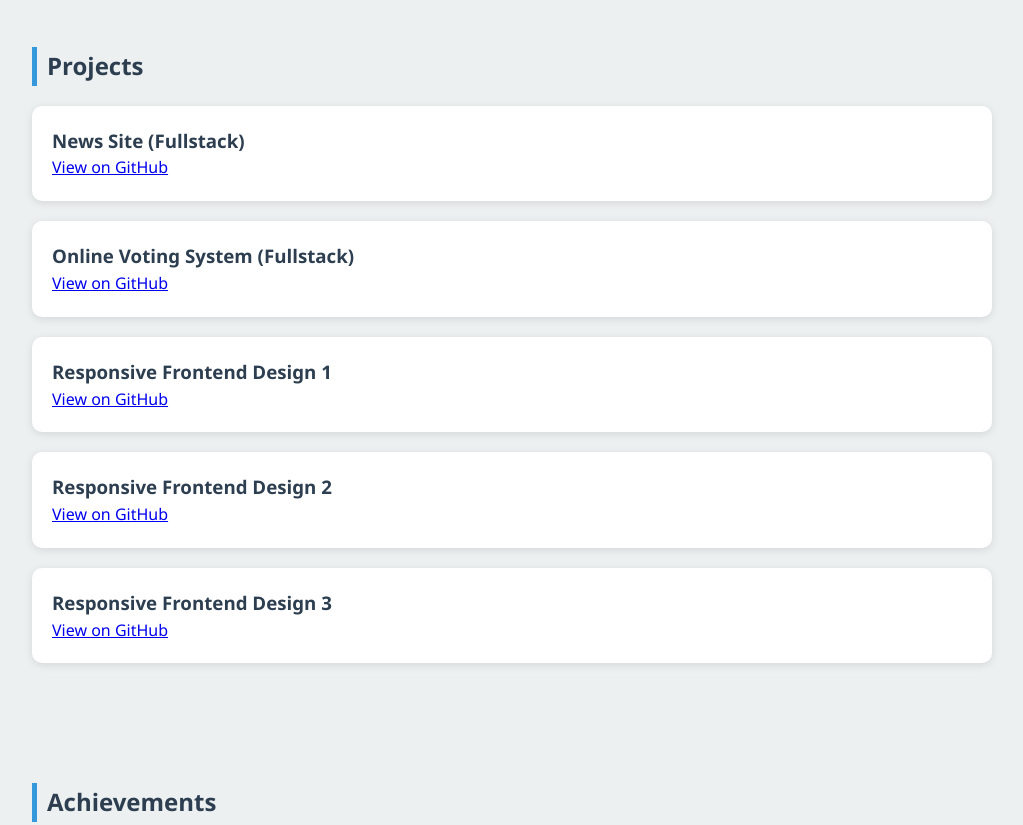
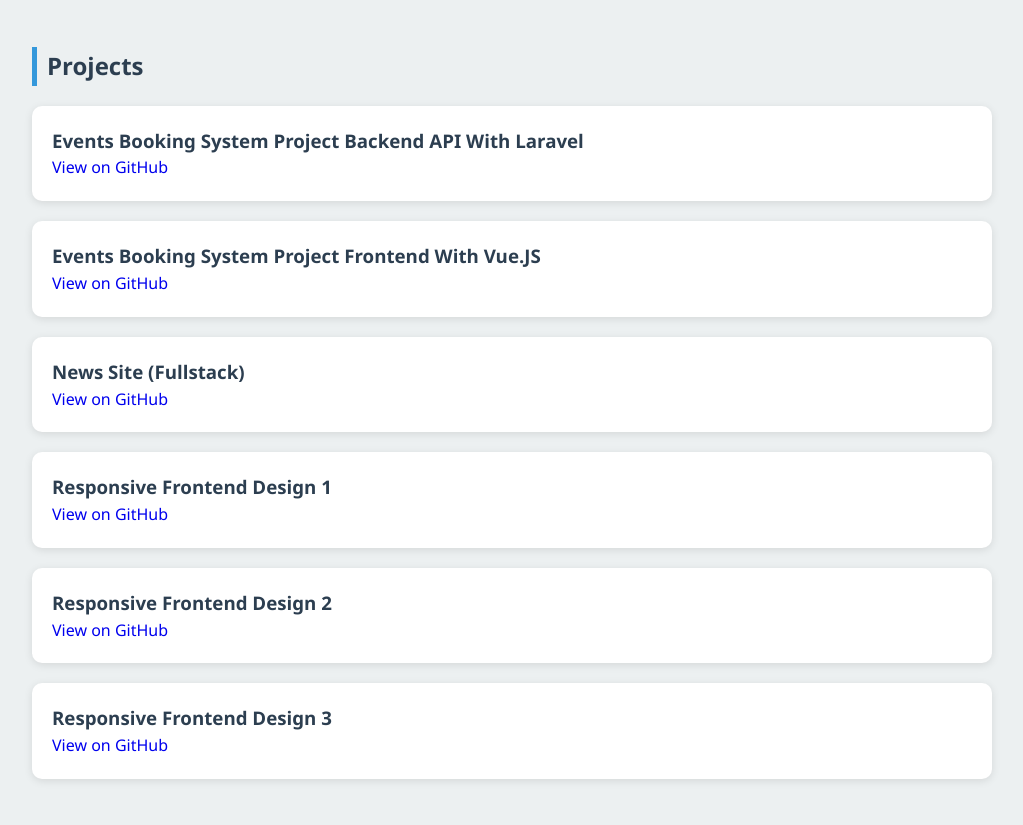
Before and after one commit to Waly-ul/Portfolio, a plain HTML site: page index.html in a window 1280 px wide. Shown: the part 1125-1950 px from the top of the page, without its empty margins (128-1151 px from the left). Drawn offline with Linux system fonts and the light colour scheme.

Commit message:
Update my portfolio

```diff
--- a/index.html
+++ b/index.html
@@ -51,28 +51,33 @@
   <h2>Projects</h2>
 
   <div class="project-card">
-    <h3>News Site (Fullstack)</h3>
-    <a href="https://github.com/Waly-ul/News_Site_Project_frontend_with_Backend" target="_blank">View on GitHub</a>
+    <h3>Events Booking System Project Backend API With Laravel</h3>
+    <a style="text-decoration: none;" href="https://github.com/Waly-ul/Events-Booking-System-Backend-API" target="_blank">View on GitHub</a>
   </div>
 
   <div class="project-card">
-    <h3>Online Voting System (Fullstack)</h3>
-    <a href="https://github.com/Waly-ul/Online_Voting_System" target="_blank">View on GitHub</a>
+    <h3>Events Booking System Project Frontend With Vue.JS</h3>
+    <a style="text-decoration: none;" href="https://github.com/Waly-ul/Events-Booking-System-Frontend-With-Vue.JS" target="_blank">View on GitHub</a>
+  </div>
+
+  <div class="project-card">
+    <h3>News Site (Fullstack)</h3>
+    <a style="text-decoration: none;" href="https://github.com/Waly-ul/News_Site_Project_frontend_with_Backend" target="_blank">View on GitHub</a>
   </div>
 
   <div class="project-card">
     <h3>Responsive Frontend Design 1</h3>
-    <a href="https://waly-ul.github.io/Responsive_frontend_justice/" target="_blank">View on GitHub</a>
+    <a style="text-decoration: none;" href="https://waly-ul.github.io/Responsive_frontend_justice/" target="_blank">View on GitHub</a>
   </div>
 
   <div class="project-card">
     <h3>Responsive Frontend Design 2</h3>
-    <a href="https://waly-ul.github.io/Podia_Responsive_Frontend_Design/" target="_blank">View on GitHub</a>
+    <a style="text-decoration: none;" href="https://waly-ul.github.io/Podia_Responsive_Frontend_Design/" target="_blank">View on GitHub</a>
   </div>
 
   <div class="project-card">
     <h3>Responsive Frontend Design 3</h3>
-    <a href="https://waly-ul.github.io/Responsive_frontend_bikers_zone/" target="_blank">View on GitHub</a>
+    <a style="text-decoration: none;" href="https://waly-ul.github.io/Responsive_frontend_bikers_zone/" target="_blank">View on GitHub</a>
   </div>
 </section>
 
@@ -100,6 +105,7 @@
       <h3>Web Development with PHP, Laravel, and Vue.js</h3>
       <p>Training Program — Ostad</p>
       <p>Duration: 26 May 2024 to 28 April 2025</p>
+      <a style="text-decoration: none; font-weight: bold;" href="https://ostad.app/share/certificate/c27069-md-waly-ul-amin" target="_blank">View</a>
     </div>
   </div>
 </section>
```
